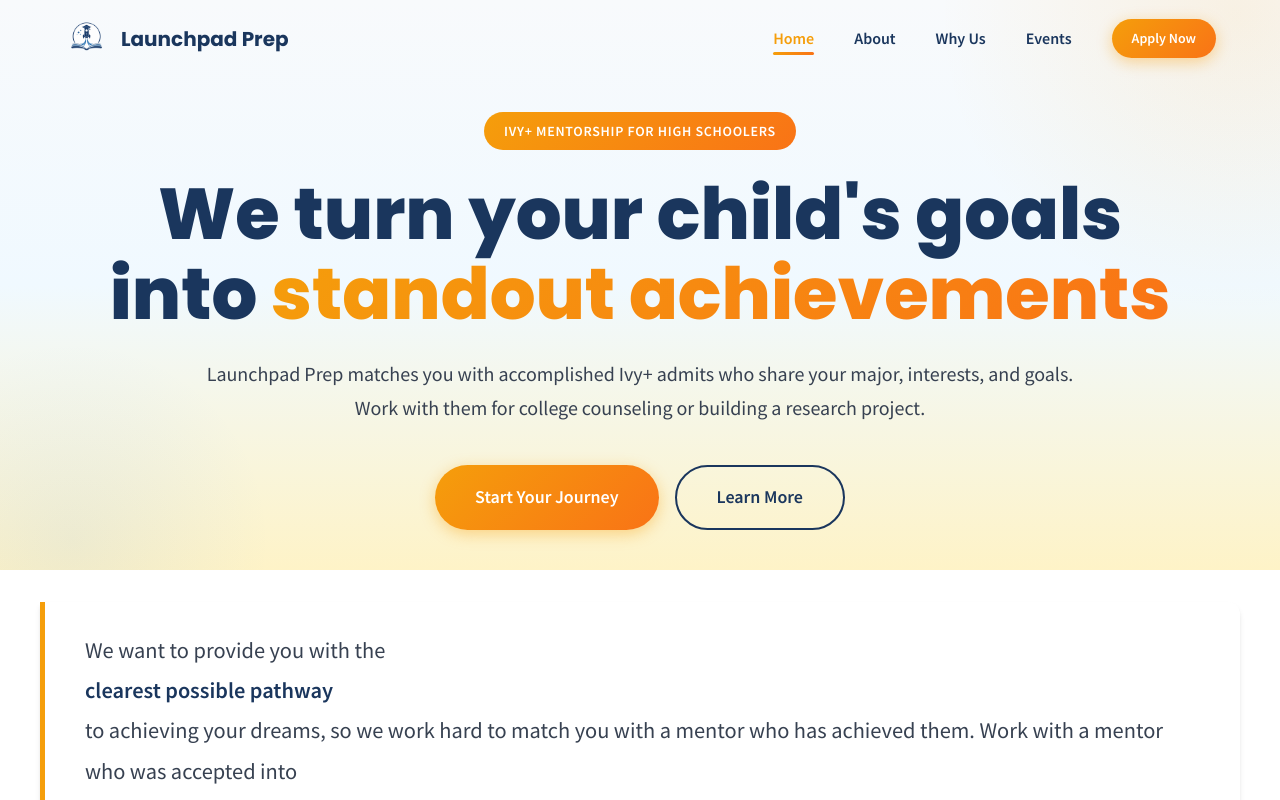
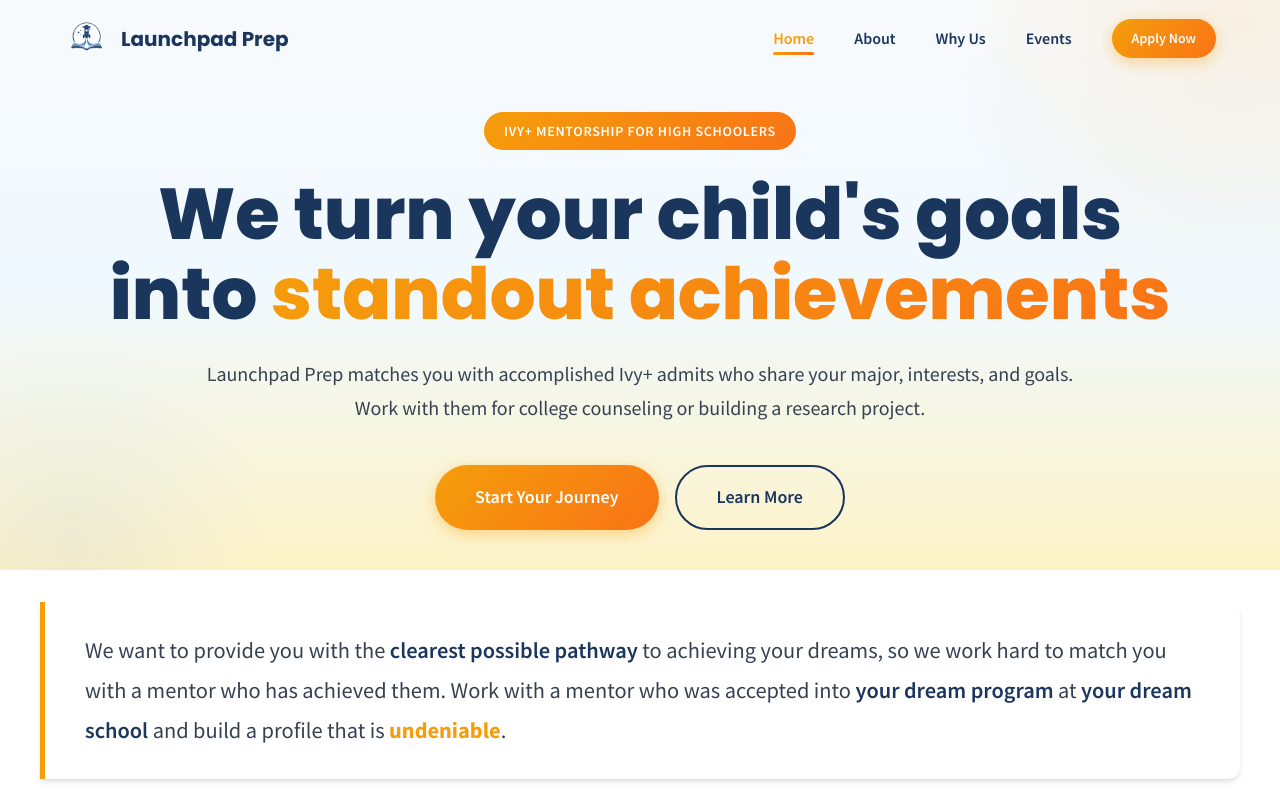
Before and after one commit to AalaapHegde/launchpad-prep, a React (Vite) app: page / in a window 1280 px wide. Shown: the top 800 px of the page. Built offline with nearby package versions, Linux system fonts and the light colour scheme.

Commit message:
Fix mission banner text wrapping

```diff
--- a/src/styles/Home.css
+++ b/src/styles/Home.css
@@ -246,11 +246,13 @@
 .mission-banner .highlight {
   color: var(--navy);
   font-weight: 600;
+  display: inline;
 }
 
 .mission-banner .gold {
   color: var(--gold);
   font-weight: 700;
+  display: inline;
 }
 
 /* Programs Overview */
```
